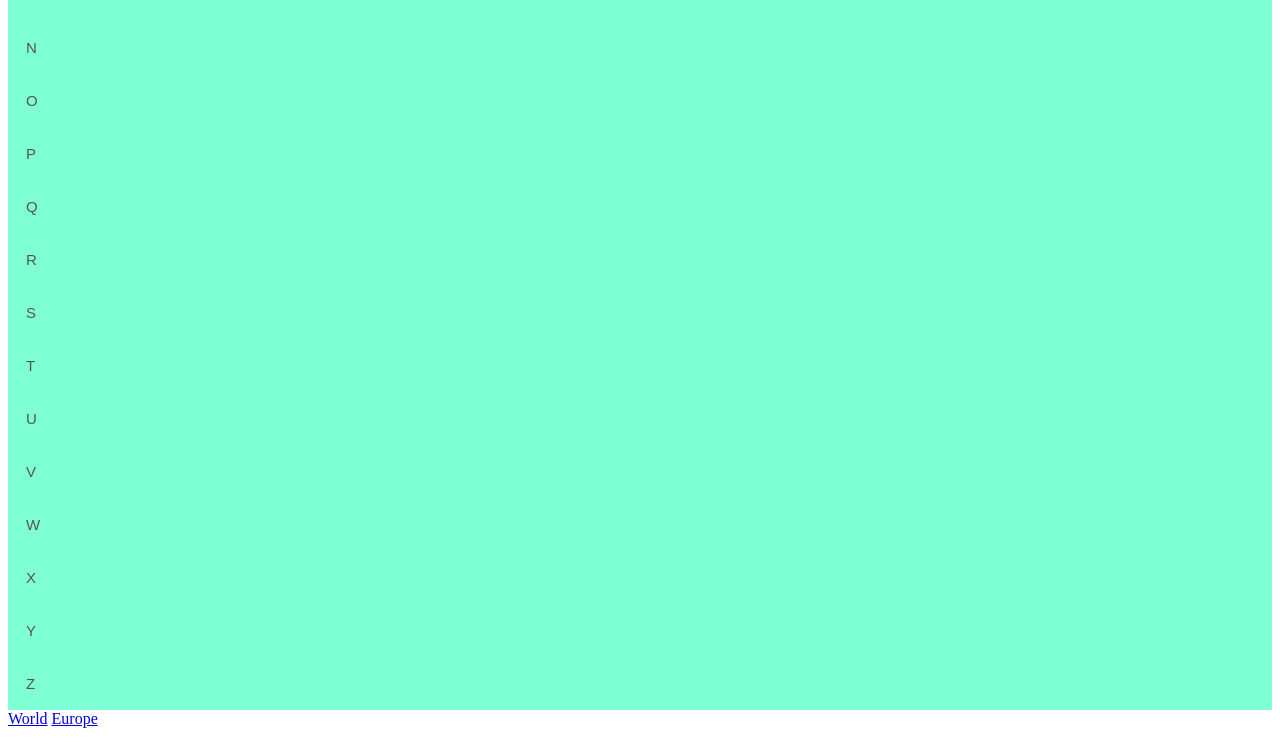
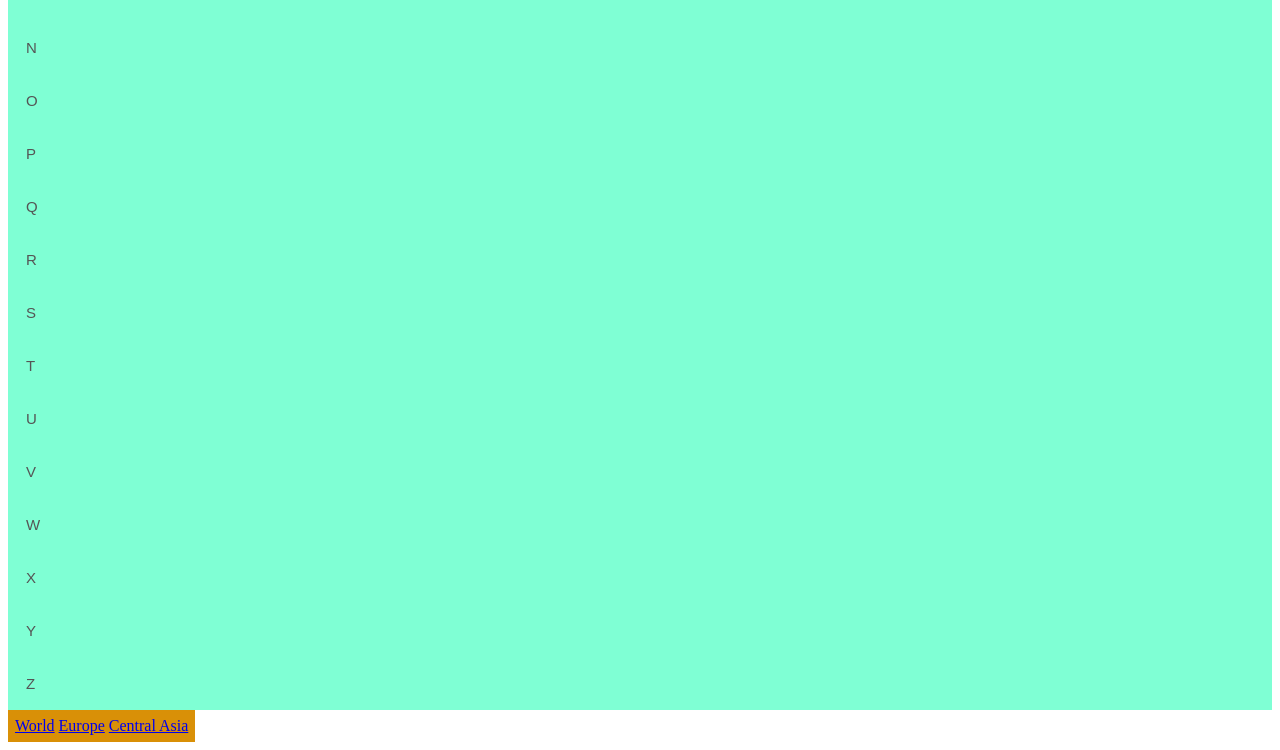
Before and after one commit to Ah0que/set08801, a plain HTML site: page CIA World Facts by Countries.html in a window 1280 px wide. Shown: the part 735-1485 px from the top of the page. Drawn offline with Linux system fonts and the light colour scheme.

Commit message:
Update CIA World Facts by Countries.html

```diff
--- a/CIA World Facts by Countries.html
+++ b/CIA World Facts by Countries.html
@@ -26,6 +26,7 @@
   transition: max-height 0.2s ease-out;
   background-color: #f1f1f1;
 }
+table {background-color: #d99007;padding: 4px;}
 </style>
 </head>
 <body>
@@ -411,9 +412,18 @@ for (i = 0; i < coll.length; i++) {
 }
 </script>
 <section>
-    <a href="https://www.cia.gov/the-world-factbook/countries/world/">World</a>
-    <a href="https://www.cia.gov/the-world-factbook/europe/">Europe</a>
-    <a href="https://www.cia.gov/the-world-factbook/central-asia/"></a>
+    <table>
+        <tr>
+            <td><a href="https://www.cia.gov/the-world-factbook/countries/world/">World</a>
+            </td>
+            <td><a href="https://www.cia.gov/the-world-factbook/europe/">Europe</a>
+           </td>
+            <td><a href="https://www.cia.gov/the-world-factbook/central-asia/">Central Asia</a>
+            </td>
+        </tr>
+    </table>
+
+
 </section>
 </body>
 </html>
```
